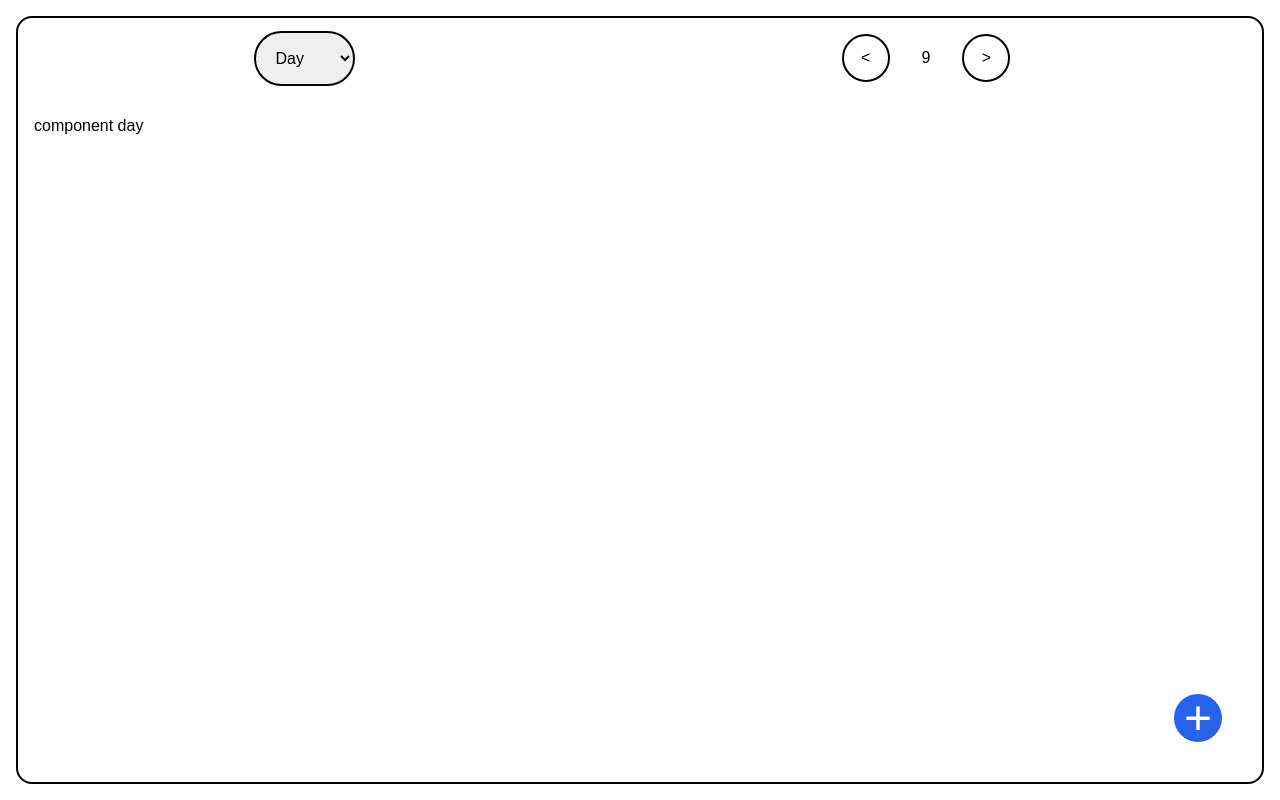
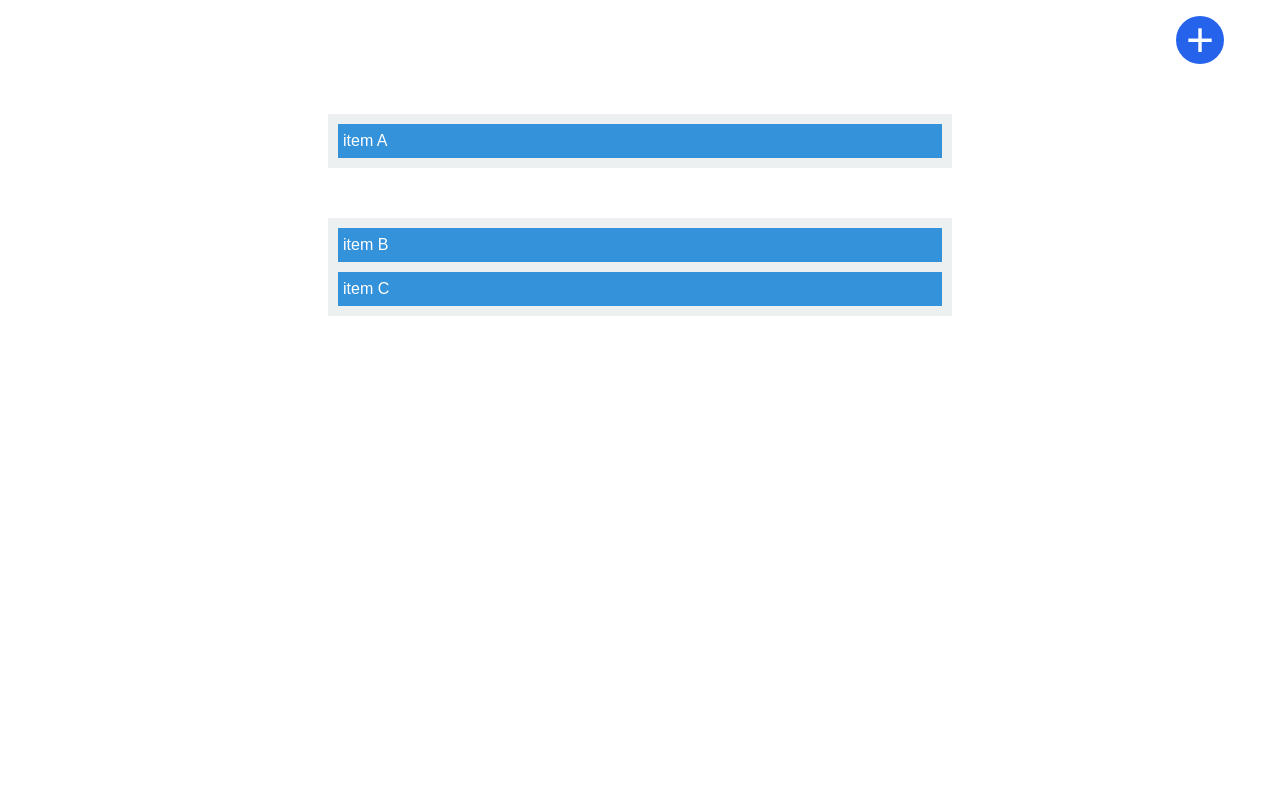
Before and after one commit to Legatus12/Calendario, a Vue app: page / in a window 1280 px wide. Built offline with nearby package versions, Linux system fonts and the light colour scheme.

Commit message:
primer test con drag and drop

```diff
--- a/db.json
+++ b/db.json
@@ -13,6 +13,46 @@
       "end_date": "2022-12-12",
       "end_time": "20:30",
       "id": 2
+    },
+    {
+      "name": "asdfas",
+      "reason": "asdfasd",
+      "description": "asdfasfsd",
+      "start_date": "2022-12-02",
+      "start_time": "17:25",
+      "end_date": "2022-12-01",
+      "end_time": "18:26",
+      "id": 3
+    },
+    {
+      "name": "asdfasfas",
+      "reason": "asdfasfas",
+      "description": "asfasfasf",
+      "start_date": "2022-12-01",
+      "start_time": "17:28",
+      "end_date": "2022-12-09",
+      "end_time": "17:30",
+      "id": 4
+    },
+    {
+      "name": "asdfsaasdf",
+      "reason": "asasdfasdf",
+      "description": "asasdfasf",
+      "start_date": "2022-12-02",
+      "start_time": "17:36",
+      "end_date": "2022-12-03",
+      "end_time": "17:36",
+      "id": 5
+    },
+    {
+      "name": "asdfas",
+      "reason": "asdfas",
+      "description": "asfdas",
+      "start_date": "2022-12-02",
+      "start_time": "17:39",
+      "end_date": "2022-12-01",
+      "end_time": "17:40",
+      "id": 6
     }
   ]
 }
--- a/package.json
+++ b/package.json
@@ -9,7 +9,8 @@
   },
   "dependencies": {
     "axios": "^1.2.1",
-    "vue": "^3.2.45"
+    "vue": "^3.2.45",
+    "vue-drag-n-drop": "^1.3.0"
   },
   "devDependencies": {
     "@vitejs/plugin-vue": "^3.2.0",
--- a/src/App.vue
+++ b/src/App.vue
@@ -1,12 +1,15 @@
 <template>
   <div class="p-4 w-full h-full">
-    <Calendar />
+    <TestDrag />
+
   </div>
 </template>
 
 <script setup>
 
-import Calendar from './components/Calendar.vue';
+
+import TestDrag from './components/AddEvent/TestDrag.vue';
+//import Calendar from './components/Calendar.vue';
 
 </script>
 
--- a/src/components/AddEvent/AddEvent.vue
+++ b/src/components/AddEvent/AddEvent.vue
@@ -40,11 +40,6 @@
                             class="relative transform overflow-hidden rounded-lg bg-white text-left shadow-xl transition-all  sm:my-8 sm:w-full sm:max-w-lg ">
                             <div class=" mx-10 px-4 pt-5 pb-4 sm:p-6 sm:pb-4">
                                 <div class="sm:flex sm:items-start">
-                                    <div
-                                        class="mx-auto flex h-12 w-12 flex-shrink-0 items-center justify-center rounded-full  sm:mx-0 sm:h-10 sm:w-10">
-
-
-                                    </div>
                                     <div class="w-full text-center">
                                         <div>
                                             <form class="flex flex-col" @submit.prevent="addEvent">
@@ -83,7 +78,7 @@
 
                                                 <div class="flex flex-row ">
                                                     <button type="button" @click="dialog = false"
-                                                        class="mt-10 w-full justify-center rounded-md border border-transparent  bg-red-600 px-4 py-2 text-base font-medium text-white shadow-sm hover:bg-red-300 focus:outline-none">Cancel</button>
+                                                        class="mt-10 w-full justify-center rounded-md border border-transparent  bg-red-600 px-4 py-2 text-base font-medium text-white shadow-sm hover:bg-red-300 focus:outline-none">Cancelar</button>
                                                     <button type="submit"
                                                         class="mt-10 w-full justify-center rounded-md border border-transparent bg-blue-600 px-4 py-2 text-base font-medium text-white shadow-sm hover:bg-blue-300 focus:outline-none">Aceptar</button>
                                                 </div>
@@ -92,14 +87,6 @@
                                     </div>
                                 </div>
                             </div>
-                            <!--
-                            <div class=" px-4 py-3 sm:flex sm:flex-row-reverse sm:px-6">
-                                <button type="button" @click="dialog = false"
-                                    class="inline-flex w-full justify-center rounded-md border border-transparent bg-blue-600 px-4 py-2 text-base font-medium text-white shadow-sm hover:bg-blue-300 focus:outline-none sm:ml-3 sm:w-auto sm:text-sm">aceptar</button>
-                                <button type="button" @click="dialog = false"
-                                    class="mt-3 inline-flex w-full justify-center rounded-md border border-transparent  bg-red-600 px-4 py-2 text-base font-medium text-white shadow-sm hover:bg-red-300 focus:outline-none sm:mt-0 sm:ml-3 sm:w-auto sm:text-sm">Cancel</button>
-                            </div>
-                            -->
                         </div>
                     </transition>
                 </div>
@@ -121,10 +108,15 @@ const emits = defineEmits(["SendEvent"])
 
 
 const addEvent = async () => {
+    /*    se puede pasar de string a formato fecha
+    const prueba = new Date("2022-12-12");
+            console.log(prueba);*/
     try {
         if (event.name && event.reason && event.description && event.start_date && event.start_time && event.end_date && event.end_time) {
             const res = await axios.post(`http://localhost:3000/events/`, getEvent(event));
-            // emits("SendEvent", event);
+            // emits("SendEvent", event); futuro uso del programa
+
+            alert("Evento registrado con éxito")
 
             event.name = "";
             event.reason = "";
@@ -138,19 +130,20 @@ const addEvent = async () => {
         }
     } catch (error) {
         console.log(error);
+        alert("Problema al registrar evento");
     }
 }
 
 const getEvent = (event) => {
     return {
         name: event.name, reason: event.reason, description: event.description, start_date:
-        event.start_date, start_time: event.start_time, end_date: event.end_date, end_time: event.end_time
+            event.start_date, start_time: event.start_time, end_date: event.end_date, end_time: event.end_time
     }
 
 }
 
 </script>
 
-<style lang="scss" scoped>
+<style scoped>
 
 </style>
--- /dev/null
+++ b/src/components/AddEvent/TestDrag.vue
@@ -0,0 +1,69 @@
+<template>
+    <div>
+        <AddEvent />
+    </div>
+    <div class="drop-zone" @drop="onDrop($event, 1)" @dragenter.prevent @dragover.prevent>
+        <div v-for="item in getList(1)" :key="item.id" class="drag-el" draggable="true"
+            @dragstart="startDrag($event, item)">
+            {{ item.title }}
+        </div>
+    </div>
+    <div class="drop-zone" @drop="onDrop($event, 2)" @dragenter.prevent @dragover.prevent>
+        <div v-for="item in getList(2)" :key="item.id" class="drag-el" draggable="true"
+            @dragstart="startDrag($event, item)">
+            {{ item.title }}
+        </div>
+    </div>
+</template>
+
+<script setup>
+
+import AddEvent from './AddEvent.vue';
+
+import { ref } from "vue";
+
+const items = ref([
+    { id: 0, title: "item A", list: 1 },
+    { id: 1, title: "item B", list: 2 },
+    { id: 2, title: "item C", list: 2 }
+])
+
+const getList = (list) => {
+    return items.value.filter((el) => el.list == list)
+}
+
+const startDrag = (event, item) => {
+    console.log(item)
+    event.dataTransfer.dropEffect = "move"
+    event.dataTransfer.effectAllowed = "move"
+    event.dataTransfer.setData("itemID", item.id)
+}
+
+const onDrop = (event, list) => {
+    const itemID = event.dataTransfer.getData("itemID")
+    const item = items.value.find((el) => el.id == itemID)
+    item.list = list;
+}
+
+</script>
+
+<style scoped>
+.drop-zone {
+    width: 50%;
+    margin: 50px auto;
+    background-color: #ecf0f1;
+    padding: 10px;
+    min-height: 10px;
+}
+
+.drag-el {
+    background-color: #3492db;
+    color: white;
+    padding: 5px;
+    margin-bottom: 10px;
+}
+
+.drag-el:nth-last-of-type(1) {
+    margin-bottom: 0;
+}
+</style>
--- a/src/components/Calendar.vue
+++ b/src/components/Calendar.vue
@@ -21,10 +21,6 @@
         </div>
         <AddEvent />
     </div>
-
-
-
-
 </template>
 
 <script setup>
@@ -37,6 +33,7 @@ import Month from './Month.vue';
 import AddEvent from "./AddEvent/AddEvent.vue";
 
 const selectedComponent = shallowRef(Day);
+
 const options = [
     { text: 'Day', value: Day },
     { text: 'Week', value: Week },
@@ -93,6 +90,6 @@ const getNextDay = () => {
 }
 
 .component {
-    @aplly border-solid border-2 border-black rounded-full
+    @apply border-solid border-2 border-black rounded-full
 }
 </style>
```
Also changed, not shown: 2 other files (tests, documents, lock files or other folders).
